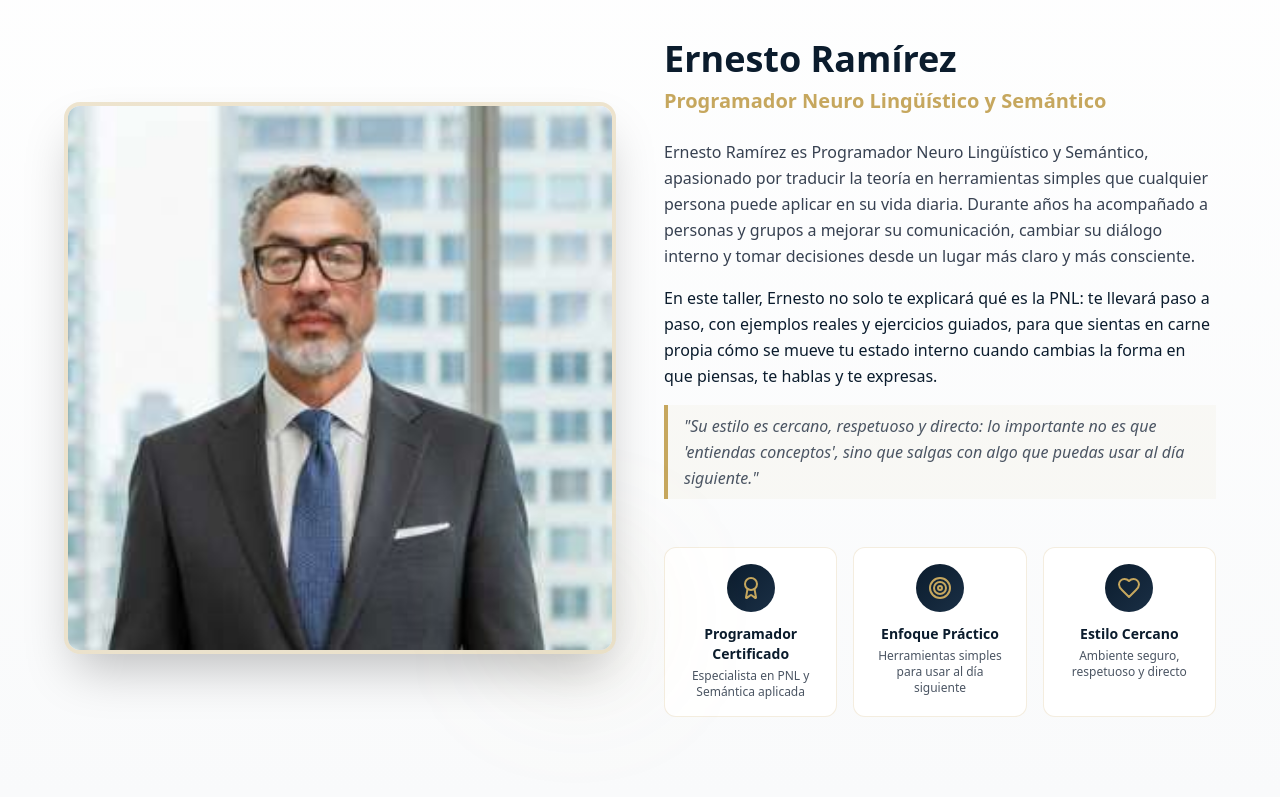
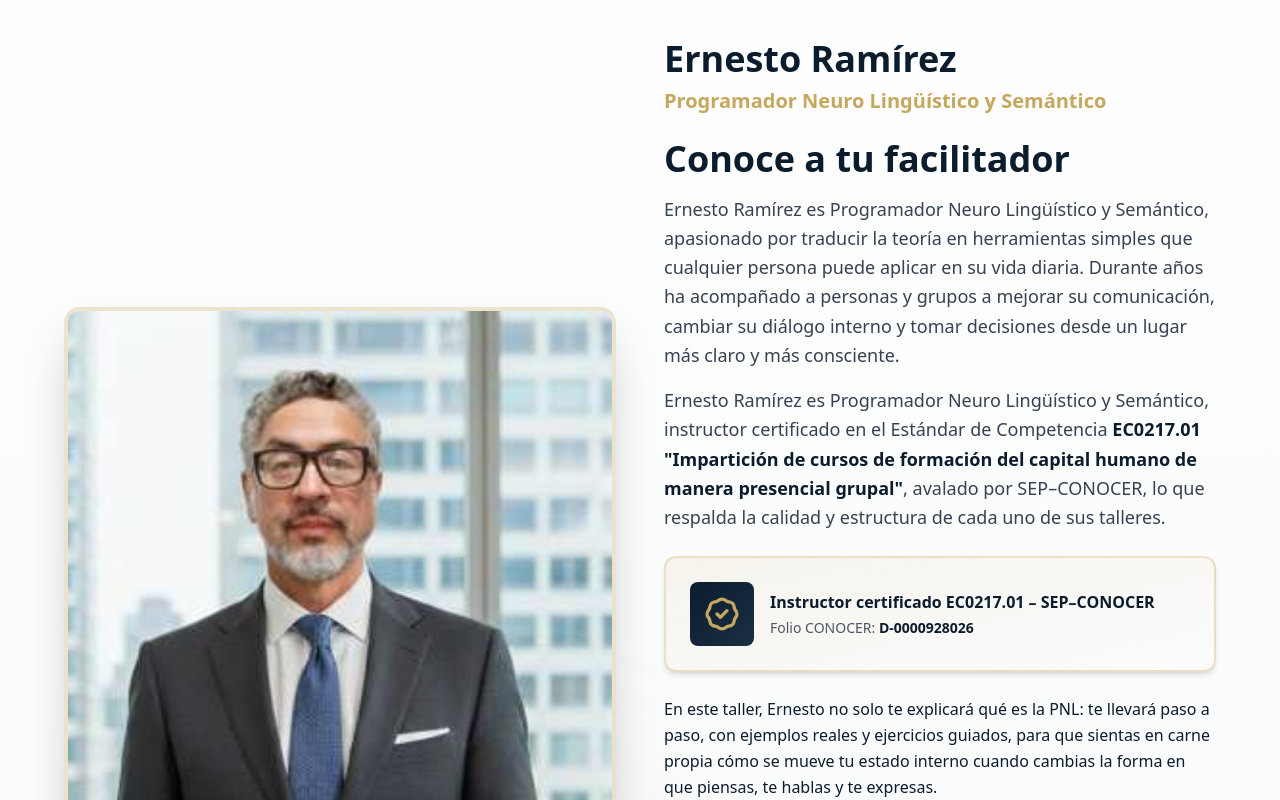
Before and after one commit to ErnestoGTP/sg-3a01a85b-a6ef-4f6c-abcb-a07442e1cb7e-1772639400, a Next.js app: page / in a window 1280 px wide. Shown: the part 3300-4100 px from the top of the page. Built offline with nearby package versions, Linux system fonts and the light colour scheme.

Commit message:
feat(email): Add trainer certification details to confirmation email

```diff
--- a/src/components/TrainerSection.tsx
+++ b/src/components/TrainerSection.tsx
@@ -65,9 +65,41 @@ export function TrainerSection() {
                     </p>
                   </div>
 
-                  {/* Bio */}
+                  {/* Bio & Info */}
+                  <div className="space-y-6">
+                    <div>
+                      <h2 className="text-3xl md:text-4xl font-bold text-[#0B1C2D] mb-4">
+                        Conoce a tu facilitador
+                      </h2>
+                      <p className="text-lg text-gray-700 leading-relaxed mb-4">
+                        {workshopConfig.trainer.bio}
+                      </p>
+                      <p className="text-lg text-gray-700 leading-relaxed">
+                        Ernesto Ramírez es Programador Neuro Lingüístico y Semántico, instructor certificado en el Estándar de Competencia <span className="font-semibold text-[#0B1C2D]">EC0217.01 "Impartición de cursos de formación del capital humano de manera presencial grupal"</span>, avalado por SEP–CONOCER, lo que respalda la calidad y estructura de cada uno de sus talleres.
+                      </p>
+                    </div>
+
+                    {/* Certification Badge */}
+                    <div className="bg-gradient-to-br from-[#C6A75E]/10 to-transparent border-2 border-[#C6A75E]/30 rounded-xl p-6 shadow-md hover:shadow-lg transition-shadow">
+                      <div className="flex items-center gap-4">
+                        <div className="flex-shrink-0 w-16 h-16 bg-gradient-to-br from-[#0B1C2D] to-[#1a2f45] rounded-lg flex items-center justify-center">
+                          <svg className="w-10 h-10 text-[#C6A75E]" fill="none" stroke="currentColor" viewBox="0 0 24 24">
+                            <path strokeLinecap="round" strokeLinejoin="round" strokeWidth={2} d="M9 12l2 2 4-4M7.835 4.697a3.42 3.42 0 001.946-.806 3.42 3.42 0 014.438 0 3.42 3.42 0 001.946.806 3.42 3.42 0 013.138 3.138 3.42 3.42 0 00.806 1.946 3.42 3.42 0 010 4.438 3.42 3.42 0 00-.806 1.946 3.42 3.42 0 01-3.138 3.138 3.42 3.42 0 00-1.946.806 3.42 3.42 0 01-4.438 0 3.42 3.42 0 00-1.946-.806 3.42 3.42 0 01-3.138-3.138 3.42 3.42 0 00-.806-1.946 3.42 3.42 0 010-4.438 3.42 3.42 0 00.806-1.946 3.42 3.42 0 013.138-3.138z" />
+                          </svg>
+                        </div>
+                        <div>
+                          <p className="font-bold text-[#0B1C2D] text-sm md:text-base">
+                            Instructor certificado EC0217.01 – SEP–CONOCER
+                          </p>
+                          <p className="text-sm text-gray-600 mt-1">
+                            Folio CONOCER: <span className="font-semibold text-[#0B1C2D]">D-0000928026</span>
+                          </p>
+                        </div>
+                      </div>
+                    </div>
+
+                    {/* Approach & Style */}
                     <div className="space-y-4 text-gray-700 leading-relaxed">
-                    <p>{workshopConfig.trainer.bio}</p>
                       <p className="font-medium text-[#0B1C2D]">{workshopConfig.trainer.approach}</p>
                       <p className="italic text-gray-600 border-l-4 border-[#C6A75E] pl-4 py-2 bg-[#C6A75E]/5">
                         "{workshopConfig.trainer.style}"
@@ -90,6 +122,7 @@ export function TrainerSection() {
                       })}
                     </div>
                   </div>
+                </div>
               </AnimatedSection>
             </div>
           </div>
--- a/src/lib/email.ts
+++ b/src/lib/email.ts
@@ -47,7 +47,7 @@ export function generateEmailHtml(data: RegistrationData): string {
               </p>
 
               <p style="margin: 0 0 20px 0; color: #333333; font-size: 16px; line-height: 1.6;">
-                Este taller será facilitado por <strong style="color: #C6A75E;">${workshopConfig.trainer.name}</strong>, ${workshopConfig.trainer.title}, parte de ${workshopConfig.brand.name}.
+                Este taller será facilitado por <strong style="color: #C6A75E;">${workshopConfig.trainer.name}</strong>, ${workshopConfig.trainer.title}, instructor certificado en el Estándar de Competencia <strong>EC0217.01 "Impartición de cursos de formación del capital humano de manera presencial grupal"</strong>, avalado por SEP–CONOCER (Folio <strong>D-0000928026</strong>).
               </p>
 
               <!-- Event Details Box -->
```
Lines whose indentation alone changed are shown as unchanged.
